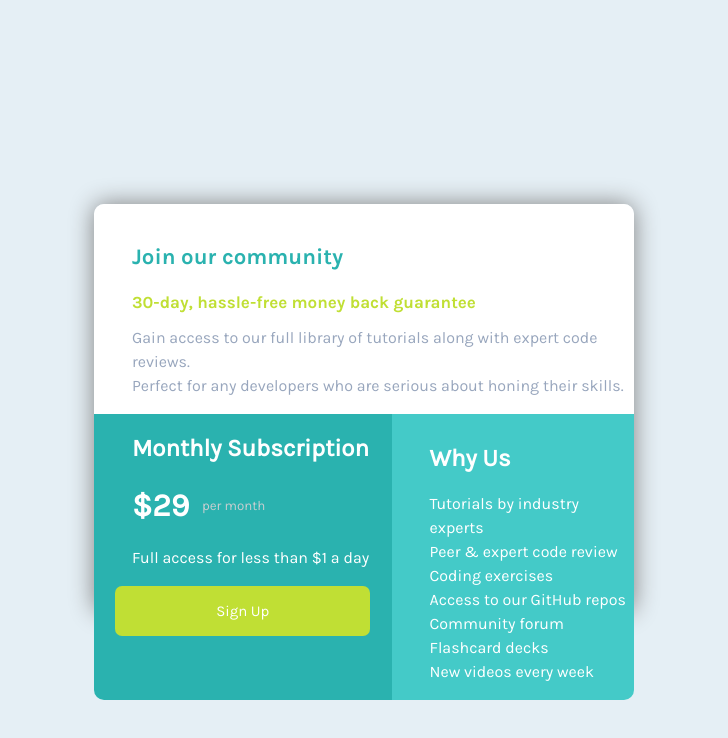
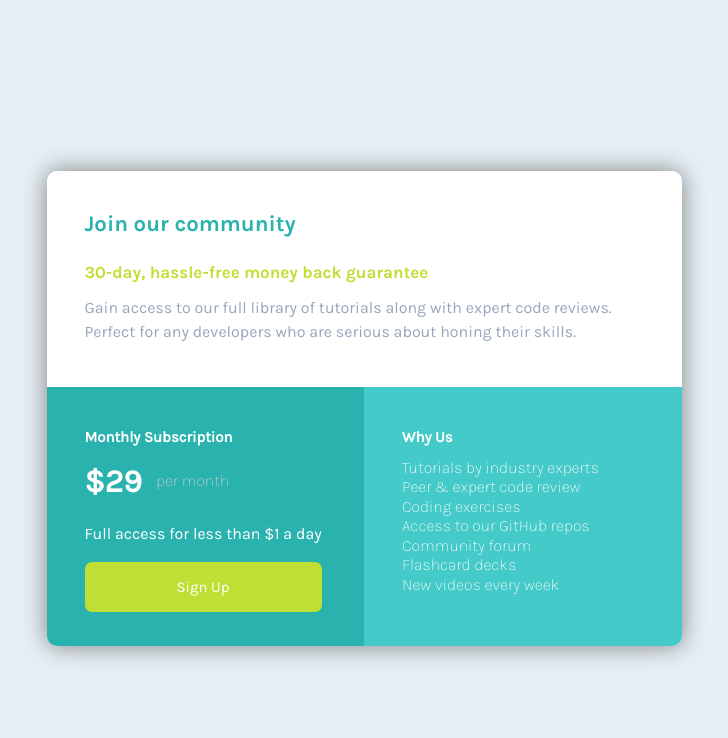
Before and after one commit to Fvh092024/Innlevering-1-03112024, a plain HTML site: page single-price-grid-component-master/index.html in a window 1280 px wide. Shown: the whole page, without its empty margins (284-1012 px from the left). Drawn offline with Linux system fonts and the light colour scheme.

Commit message:
updated existing code

```diff
--- a/single-price-grid-component-master/index.html
+++ b/single-price-grid-component-master/index.html
@@ -39,7 +39,7 @@
           <button>Sign Up</button>
         </section>
         <section class="bottomright">
-          <h2>Why Us</h2>
+          <h2 id="FAQ">Why Us</h2>
           <p id="PBR">
             Tutorials by industry experts <br />
             Peer &amp; expert code review <br />
--- a/single-price-grid-component-master/style.css
+++ b/single-price-grid-component-master/style.css
@@ -5,6 +5,10 @@
 @font-face {
   font-family: KarlaBold;
   src: url(fonts/Karla/static/Karla-Bold.ttf);
+}
+@font-face {
+  font-family: KarlaThin;
+  src: url(fonts/Karla/static/Karla-ExtraLight.ttf);
 }
 
 body,
@@ -17,7 +21,8 @@ main {
 
 article {
   display: grid;
-  grid-template-rows: 1fr 1fr;
+  grid-template-rows: 216px 259px;
+  grid-template-columns: 317.5px 317.5px;
   grid-template-areas:
     "header header"
     "two three";
@@ -39,24 +44,22 @@ button {
   display: flex;
   justify-content: center;
   align-items: center;
-  width: 255px;
+  width: 237px;
   height: 50px;
   margin: auto;
+  cursor: pointer;
 }
 .cardholder {
   display: grid;
-  width: 67.5svh;
-  height: 51svh;
   margin: auto;
   border-radius: 10px;
   box-shadow: 0 0 25px grey;
-  grid-template-rows: 1fr 1fr;
-  grid-template-columns: 5% * 20;
 }
 #greentext {
   color: hsl(71, 73%, 54%);
   font-size: 17px;
   font-family: KarlaBold;
+  margin-top: 25px;
 }
 .top {
   background-color: white;
@@ -73,7 +76,6 @@ button {
   background-color: hsl(179, 56%, 53%);
   border-bottom-right-radius: 10px;
   grid-area: three;
-  padding-top: 10px;
 }
 #p-top {
   color: hsl(218, 22%, 67%);
@@ -81,6 +83,7 @@ button {
 
 h1,
 h2,
+button,
 #p-top,
 #greentext,
 #sub,
@@ -106,4 +109,15 @@ h2 {
 }
 sup {
   color: hsl(197, 7%, 80%);
+  font-size: 16px;
+  font-family: KarlaThin;
 }
+#sub,
+#FAQ {
+  font-size: 15px;
+  margin-top: 41px;
+}
+#PBR {
+  font-family: KarlaThin;
+  line-height: 19.5px;
+}
```
Also changed, not shown: 1 other file.
